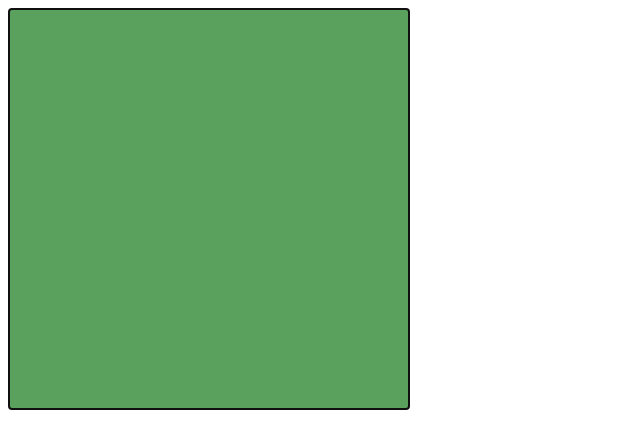
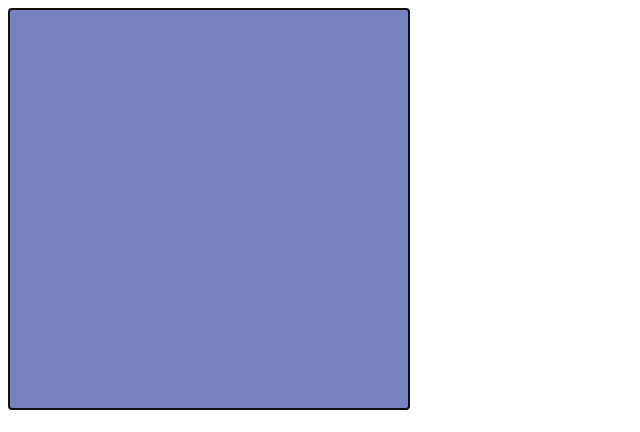
Before and after one commit to laziestsheep/sprite-animation-491, a plain HTML site: page index.html in a window 1280 px wide. Shown: the top 432 px of the page, without its empty margins (0-640 px from the left). Drawn offline with Linux system fonts and the light colour scheme.

Commit message:
Update index.html

```diff
--- a/index.html
+++ b/index.html
@@ -16,7 +16,7 @@
     <script type="text/javascript" src="./sheet.js"></script>
 </head>
 <body>
-    <canvas id="gameWorld" width="400" height="400" style="background: rgb(89, 161, 92); border: 1px solid black" tabindex="1"></canvas>
+    <canvas id="gameWorld" width="400" height="400" style="background: rgb(120, 130, 192); border: 1px solid black" tabindex="1"></canvas>
     <h1>Watch it run! </h1>
 </body>
 </html>
```
